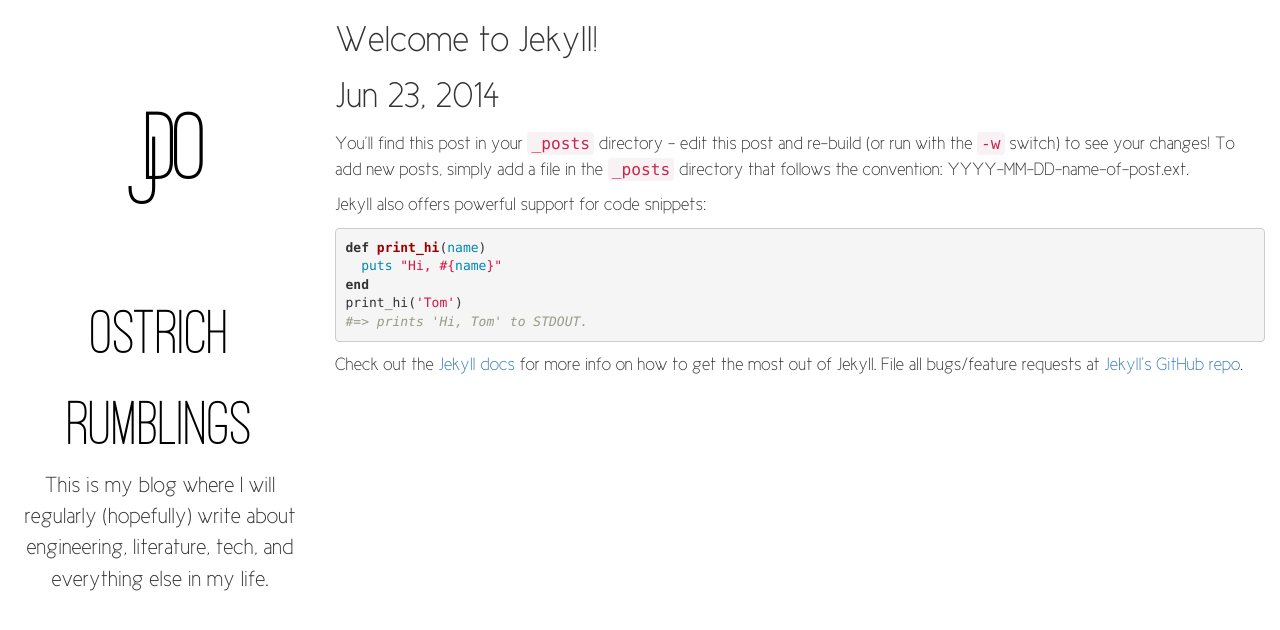
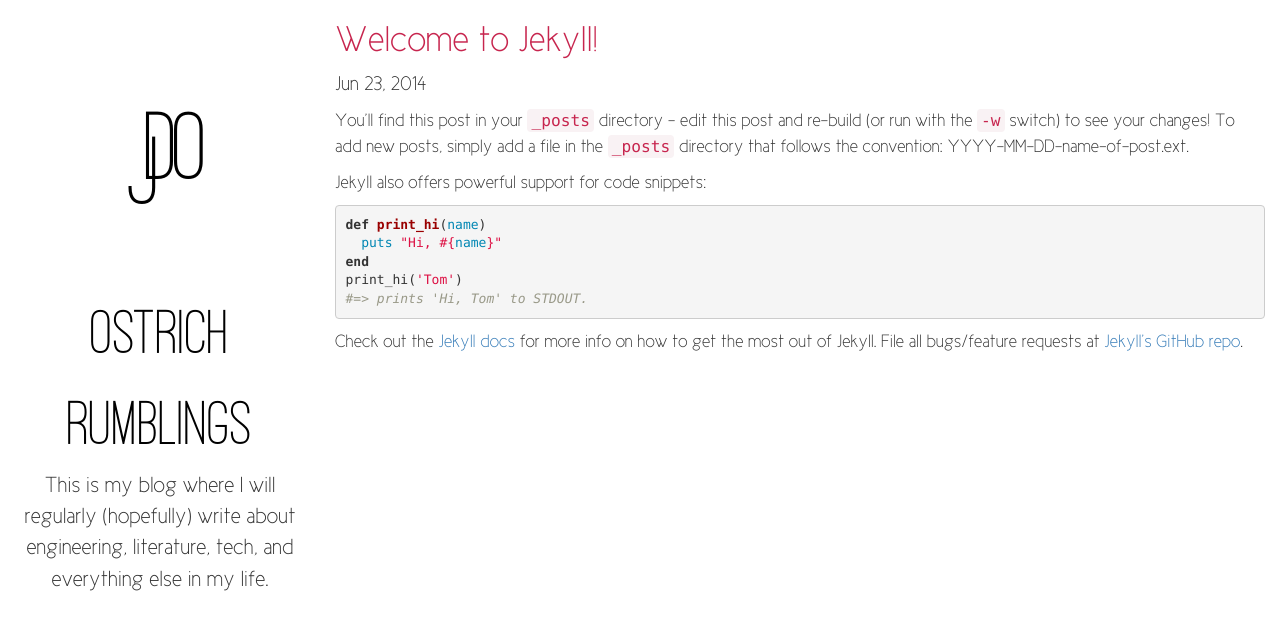
Before and after one commit to OstrichProjects/blog, a Jekyll site: the page built from _posts/2014-06-23-welcome-to-jekyll.markdown, in a window 1280 px wide. Shown: the top 630 px of the page. Built offline with Jekyll 4.4.1, drawn with Linux system fonts in a browser that asks for light colours; nearby versions of some CDN libraries.

Commit message:
intial commit

```diff
--- a/_config.yml
+++ b/_config.yml
@@ -2,7 +2,7 @@
 title: Ostrich Rumblings
 email: jonathanost@gmail.com
 description: "This is my blog where I will regularly (hopefully) write about engineering, literature, tech, and everything else in my life."
-baseurl: ""
+baseurl: "/blog"
 url: "http://jonost.me"
 
 # Build settings
--- a/_layouts/post.html
+++ b/_layouts/post.html
@@ -4,8 +4,8 @@
 <div class="post col-md-9 col-md-offset-3">
 
   <header class="post-header">
-    <h1>{{ page.title }}</h1>
-    <p class="meta">{{ page.date | date: "%b %-d, %Y" }}{% if page.author %} • {{ page.author }}{% endif %}{% if page.meta %} • {{ page.meta }}{% endif %}</p>
+    <h1 class="post-title">{{ page.title }}</h1>
+    <p class="post-date">{{ page.date | date: "%b %-d, %Y" }}{% if page.author %} • {{ page.author }}{% endif %}{% if page.meta %} • {{ page.meta }}{% endif %}</p>
   </header>
 
   <article class="post-content">
```
